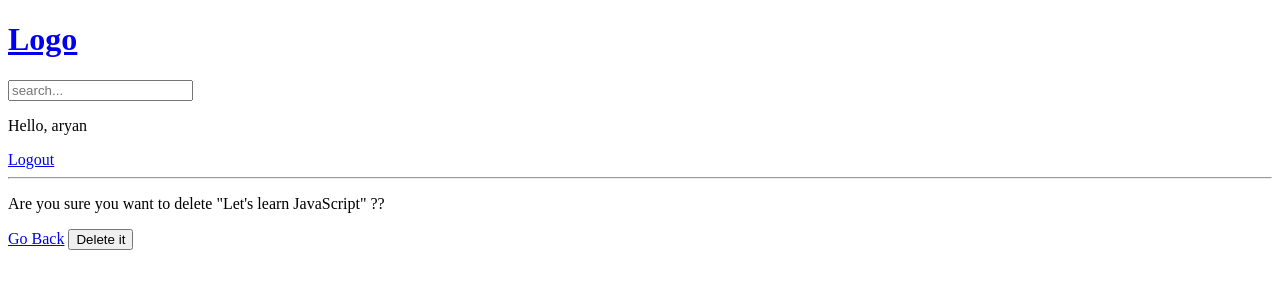
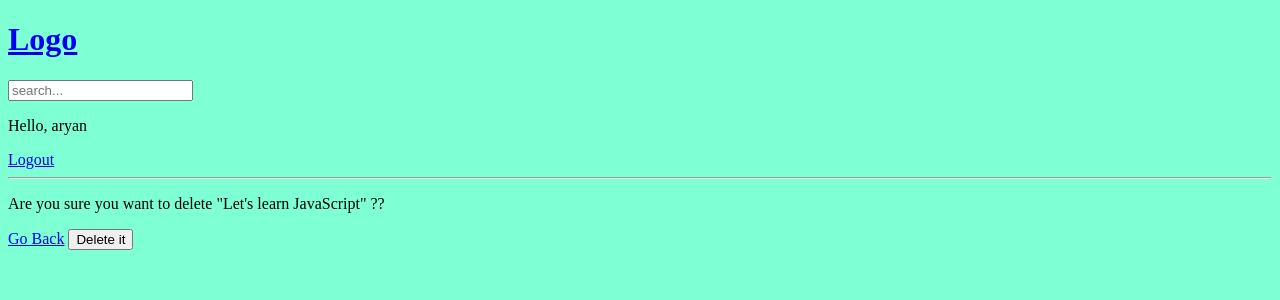
Before and after one commit to AryanGodara/Studybud_Django_WebApp, a Django app: page /delete-room/1 in a window 1280 px wide. Shown: the top 300 px of the page. Run offline with Django 3.2, Linux system fonts and the light colour scheme; a user stored in the database is signed in; data comes from the database, SQL or seed files in the repository.

Commit message:
static portion complete, and working

```diff
--- a/static/styles/main.css
+++ b/static/styles/main.css
@@ -0,0 +1,3 @@
+body{
+    background-color: aquamarine;
+}
--- a/studybud/settings.py
+++ b/studybud/settings.py
@@ -127,6 +127,8 @@ STATICFILES_DIRS = [
     BASE_DIR / 'static'
 ]
 
+# STATIC_ROOT =
+
 # Default primary key field type
 # https://docs.djangoproject.com/en/3.2/ref/settings/#default-auto-field
 
--- a/templates/main.html
+++ b/templates/main.html
@@ -1,22 +1,33 @@
 <!DOCTYPE html>
+
+{% load static %}
+
 <html lang="en">
 <head>
     <meta charset="UTF-8">
     <meta http-equiv="X-UA-Compatible" content="IE=edge">
     <meta name="viewport" content="width=device-width, initial-scale=1.0">
+    <link rel="stylesheet" type='text/css' media='screen' href="{% static 'styles/main.css' %}">
+    {% comment "static" %}
+        The href = 'static' tells it to go ahead and look for the static folder, which we added
+        recently to settings.py, and then we tell the relative path to main.css file
+    {% endcomment %}
     <title>StudyBud</title>
 </head>
 <body>
 
+
     {% include 'navbar.html' %}
 
+
     {% if messages %}
-    <ul class="messages">
-        {% for message in messages %}
-            <li> {{ message }} </li>
-        {% endfor %}
-    </ul>
+        <ul class="messages">
+            {% for message in messages %}
+                <li> {{ message }} </li>
+            {% endfor %}
+        </ul>
     {% endif %}
+
 
     {% block content %}
 
```
Also changed, not shown: static/images/first_image.jpg (added).
